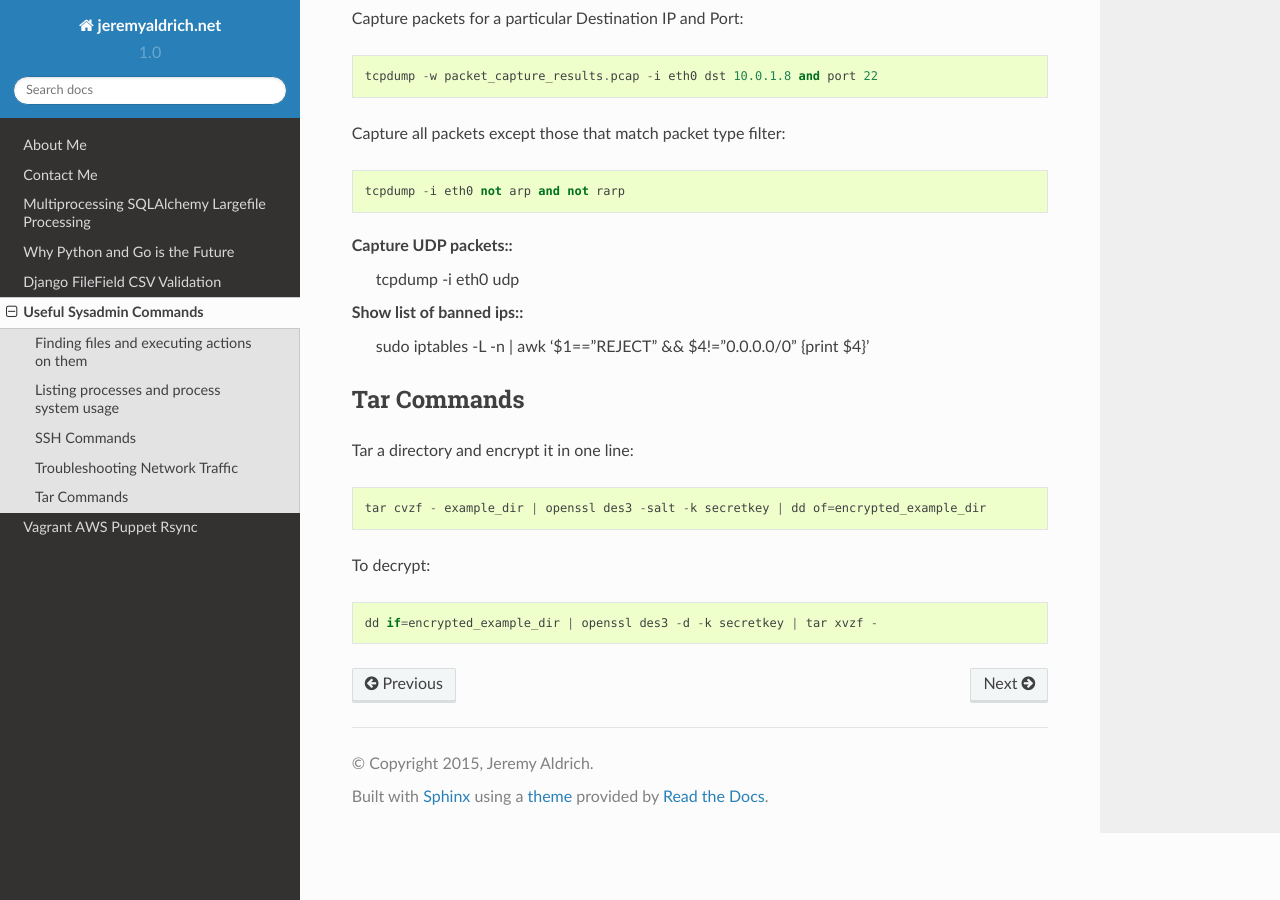
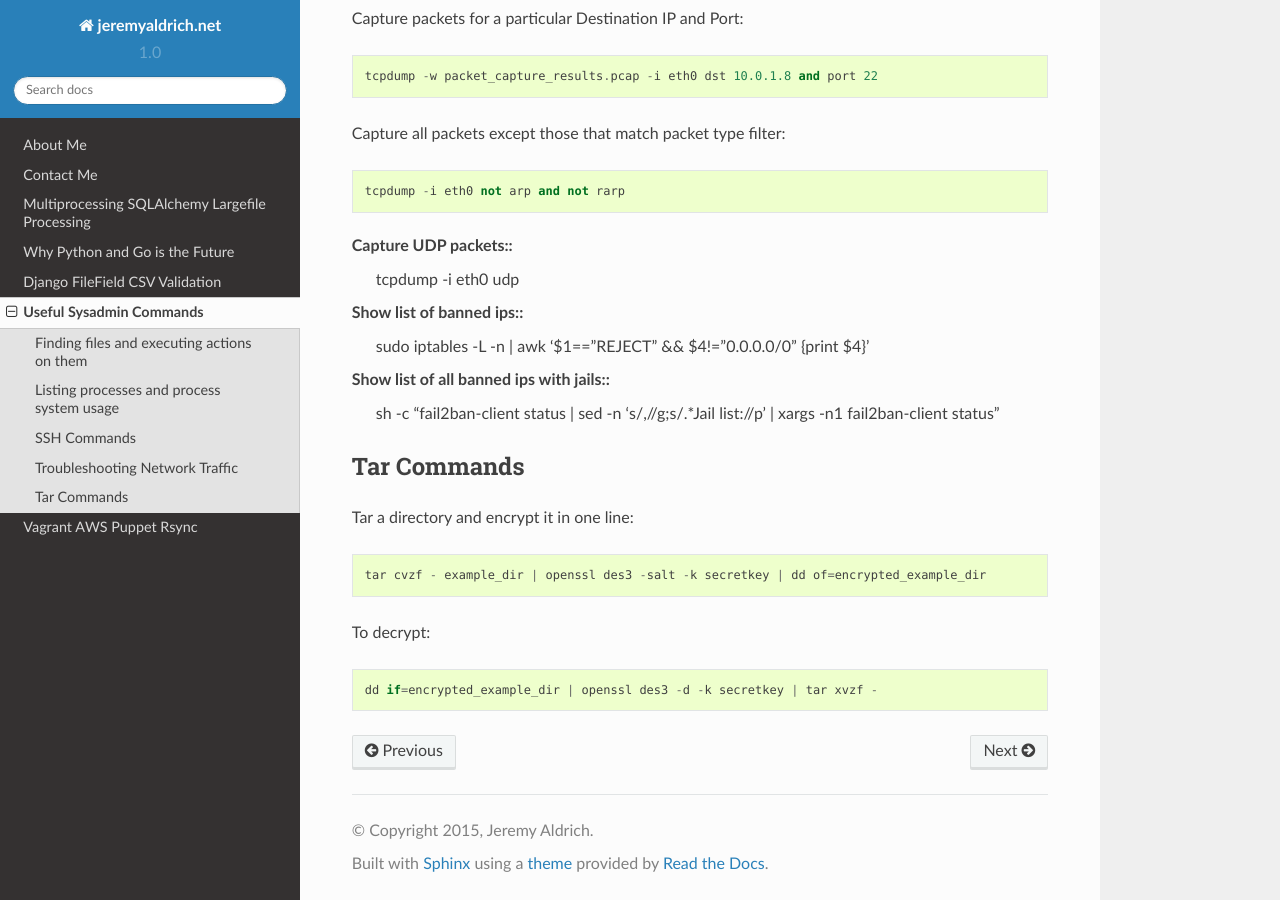
Before and after one commit to jeraldrich/blog, a Sphinx documentation site: the page built from docs/useful_sysadmin_commands.rst, in a window 1280 px wide and 900 px high, scrolled down 1422 px. Built offline with Sphinx 7.4.7 and the Read the Docs theme 2.0.0, drawn with Linux system fonts in a browser that asks for light colours.

Commit message:
add jail

```diff
--- a/docs/useful_sysadmin_commands.rst
+++ b/docs/useful_sysadmin_commands.rst
@@ -64,6 +64,9 @@ Capture UDP packets::
 Show list of banned ips::
     sudo iptables -L -n | awk '$1=="REJECT" && $4!="0.0.0.0/0" {print $4}'
 
+Show list of all banned ips with jails::
+    sh -c "fail2ban-client status | sed -n 's/,//g;s/.*Jail list://p' | xargs -n1 fail2ban-client status"
+
 Tar Commands
 ------------------
 
```
